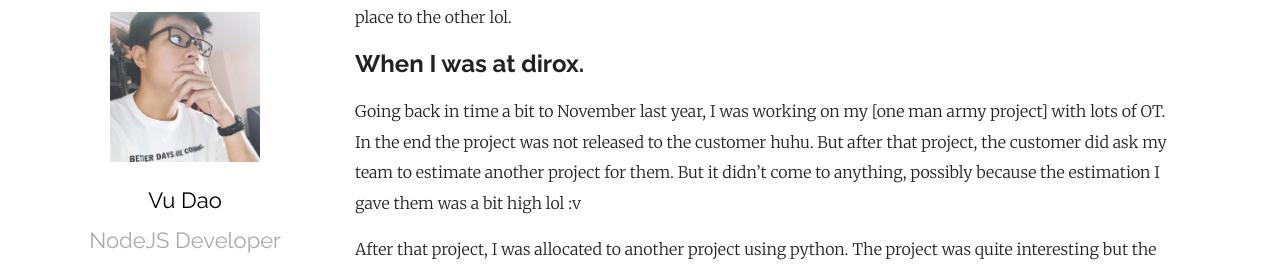
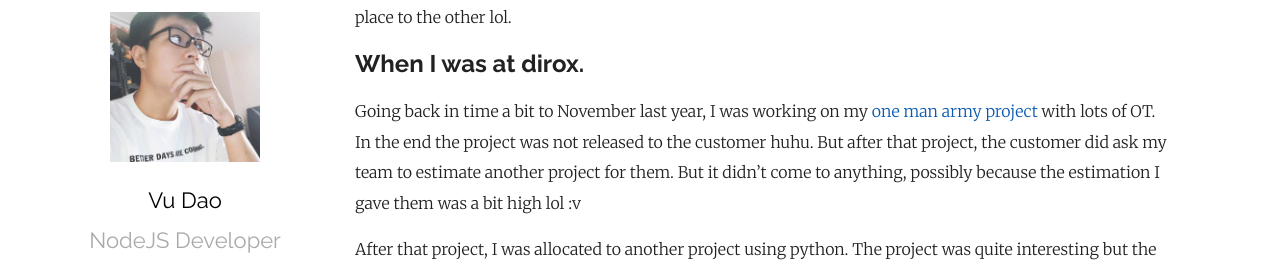
Before and after one commit to nguyenvudao/nguyenvu.dev, a Jekyll site: the page built from _posts/2021-05-31-a-new-journey-to-UMB.md, in a window 1280 px wide and 900 px high, scrolled down 823 px. Shown: the part 159-428 px from the top of the window. Built offline with Jekyll 4.4.1, drawn with Linux system fonts in a browser that asks for light colours; comment, search, counter and statistics services are not loaded; part of the change alters nothing that is shown.

```diff
--- a/_posts/2021-05-31-a-new-journey-to-UMB.md
+++ b/_posts/2021-05-31-a-new-journey-to-UMB.md
@@ -68,3 +68,5 @@ During the 2 weeks that I stayed at home, I also sent my CV to a few more compan
 Besides all of that, in 2021 I've done a lot of other things too. I got out of my comfort zone and tried a lot of new things. For example I'm currently co-leading a freelance project . I am to deliver a website consisting of a landing page, a portal page for users and an admin page for managers. The project is quite big, but it is running smoothly so far.
 
 That’s a wrap of my first half of 2021. I look forward to reviewing ongoing projects at the end of this year. Goodbye everyone, see you in the next blog post.
+
+[one man army project]: https://nguyenvu.dev/nodejs/firebase/typescript/2020/09/26/firebase-implementation.html
```
